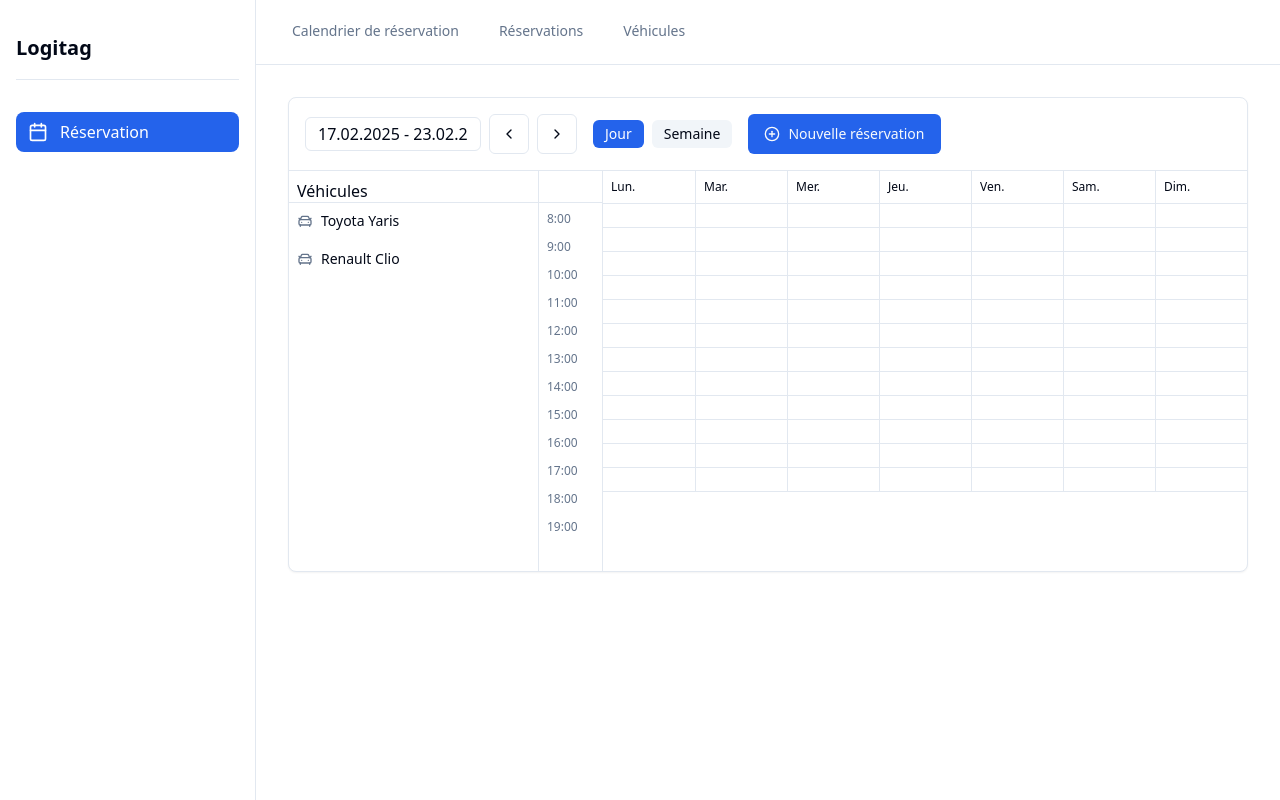
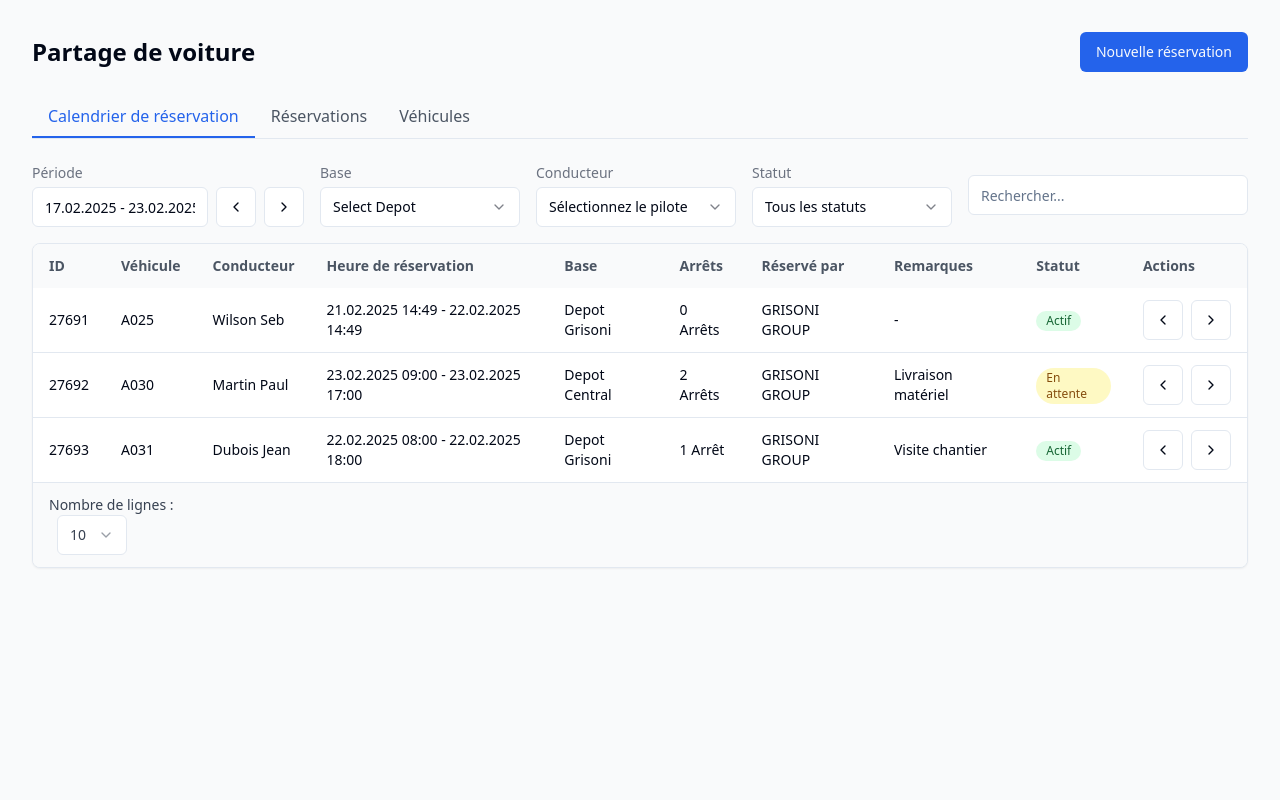
Before and after one commit to Aymanebouf/reservation-vehicules, a React (Vite) app: page / in a window 1280 px wide. Built offline with nearby package versions, Linux system fonts and the light colour scheme.

Commit message:
Update booking calendar display
- Remove time slots from the booking calendar, displaying only dates.
- Add a sample booking list to test functionality.

```diff
--- a/src/components/Calendar/BookingCalendar.tsx
+++ b/src/components/Calendar/BookingCalendar.tsx
@@ -3,42 +3,50 @@ import { Card } from "@/components/ui/card";
 import { ChevronLeft, ChevronRight } from "lucide-react";
 import { Button } from "@/components/ui/button";
 import {
-  Dialog,
-  DialogContent,
-  DialogHeader,
-  DialogTitle,
-  DialogTrigger,
-} from "@/components/ui/dialog";
-import { CarFront, PlusCircle } from "lucide-react";
-import NewBookingForm from "../Bookings/NewBookingForm";
+  Select,
+  SelectContent,
+  SelectItem,
+  SelectTrigger,
+  SelectValue,
+} from "@/components/ui/select";
+import { Input } from "@/components/ui/input";
 
 const weekDays = ["Lun.", "Mar.", "Mer.", "Jeu.", "Ven.", "Sam.", "Dim."];
-const timeSlots = Array.from({ length: 12 }, (_, i) => `${i + 8}:00`); // Réduit à 12h de 8h à 20h
 const vehicles = [
-  {
-    id: "A025",
-    name: "Toyota Yaris",
-    status: "Disponible",
-    type: "Citadine",
-  },
-  {
-    id: "A030",
-    name: "Renault Clio",
-    status: "En cours",
-    type: "Citadine",
-  },
+  { id: "A025", name: "Toyota Yaris" },
+  { id: "A030", name: "Renault Clio" },
+  { id: "A031", name: "Peugeot 208" },
 ];
 
 export const BookingCalendar = () => {
   return (
-    <Card className="overflow-hidden">
-      <div className="border-b p-4">
+    <div className="space-y-6">
+      <div className="flex items-center justify-between">
+        <h1 className="text-2xl font-semibold">Partage de voiture</h1>
+        <Button>Nouvelle réservation</Button>
+      </div>
+
+      <div className="flex border-b">
+        <button className="px-4 py-2 border-b-2 border-primary text-primary">
+          Calendrier de réservation
+        </button>
+        <button className="px-4 py-2 border-b-2 border-transparent text-gray-600 hover:border-gray-300">
+          Réservations
+        </button>
+        <button className="px-4 py-2 border-b-2 border-transparent text-gray-600 hover:border-gray-300">
+          Véhicules
+        </button>
+      </div>
+
+      <div className="space-y-4">
         <div className="flex items-center gap-4">
+          <div className="space-y-1">
+            <div className="text-sm text-gray-500">Période</div>
             <div className="flex items-center gap-2">
-            <input
+              <Input
                 type="text"
                 value="17.02.2025 - 23.02.2025"
-              className="w-44 rounded-md border px-3 py-1"
+                className="w-44"
               />
               <Button variant="outline" size="icon">
                 <ChevronLeft className="h-4 w-4" />
@@ -47,72 +55,170 @@ export const BookingCalendar = () => {
                 <ChevronRight className="h-4 w-4" />
               </Button>
             </div>
-          <div className="flex items-center gap-2">
-            <button className="rounded-md bg-primary px-3 py-1 text-sm text-white">
-              Jour
-            </button>
-            <button className="rounded-md bg-slate-100 px-3 py-1 text-sm">
-              Semaine
-            </button>
           </div>
-          <Dialog>
-            <DialogTrigger asChild>
-              <Button className="gap-2">
-                <PlusCircle className="h-4 w-4" />
-                Nouvelle réservation
-              </Button>
-            </DialogTrigger>
-            <DialogContent className="sm:max-w-[90vw] sm:h-[90vh]">
-              <DialogHeader>
-                <DialogTitle>Nouvelle réservation</DialogTitle>
-              </DialogHeader>
-              <NewBookingForm />
-            </DialogContent>
-          </Dialog>
+
+          <div className="space-y-1">
+            <div className="text-sm text-gray-500">Base</div>
+            <Select>
+              <SelectTrigger className="w-[200px]">
+                <SelectValue placeholder="Select Depot" />
+              </SelectTrigger>
+              <SelectContent>
+                <SelectItem value="depot1">Depot Grisoni</SelectItem>
+                <SelectItem value="depot2">Depot Central</SelectItem>
+              </SelectContent>
+            </Select>
+          </div>
+
+          <div className="space-y-1">
+            <div className="text-sm text-gray-500">Conducteur</div>
+            <Select>
+              <SelectTrigger className="w-[200px]">
+                <SelectValue placeholder="Sélectionnez le pilote" />
+              </SelectTrigger>
+              <SelectContent>
+                <SelectItem value="driver1">Wilson Seb</SelectItem>
+                <SelectItem value="driver2">Martin Paul</SelectItem>
+              </SelectContent>
+            </Select>
+          </div>
+
+          <div className="space-y-1">
+            <div className="text-sm text-gray-500">Statut</div>
+            <Select>
+              <SelectTrigger className="w-[200px]">
+                <SelectValue placeholder="Tous les statuts" />
+              </SelectTrigger>
+              <SelectContent>
+                <SelectItem value="all">Tous les statuts</SelectItem>
+                <SelectItem value="active">Actif</SelectItem>
+                <SelectItem value="completed">Terminé</SelectItem>
+              </SelectContent>
+            </Select>
+          </div>
+
+          <div className="flex-1">
+            <Input
+              type="search"
+              placeholder="Rechercher..."
+              className="max-w-[300px] ml-auto"
+            />
           </div>
         </div>
-      <div className="grid grid-cols-[250px_auto_1fr] h-[400px] overflow-hidden"> {/* Hauteur réduite */}
-        <div className="border-r">
-          <div className="h-8 border-b bg-white font-medium p-2">Véhicules</div>
-          <div className="space-y-[2px]">
-            {vehicles.map((vehicle) => (
-              <div
-                key={vehicle.id}
-                className="flex items-center gap-2 p-2 hover:bg-slate-50"
-              >
-                <CarFront className="h-4 w-4 text-slate-500" />
-                <span className="text-sm">{vehicle.name}</span>
+
+        <Card className="overflow-hidden">
+          <div className="relative overflow-x-auto">
+            <table className="w-full text-sm text-left">
+              <thead className="bg-gray-50 text-gray-600">
+                <tr>
+                  <th className="px-4 py-3">ID</th>
+                  <th className="px-4 py-3">Véhicule</th>
+                  <th className="px-4 py-3">Conducteur</th>
+                  <th className="px-4 py-3">Heure de réservation</th>
+                  <th className="px-4 py-3">Base</th>
+                  <th className="px-4 py-3">Arrêts</th>
+                  <th className="px-4 py-3">Réservé par</th>
+                  <th className="px-4 py-3">Remarques</th>
+                  <th className="px-4 py-3">Statut</th>
+                  <th className="px-4 py-3">Actions</th>
+                </tr>
+              </thead>
+              <tbody>
+                <tr className="border-b">
+                  <td className="px-4 py-3">27691</td>
+                  <td className="px-4 py-3">A025</td>
+                  <td className="px-4 py-3">Wilson Seb</td>
+                  <td className="px-4 py-3">21.02.2025 14:49 - 22.02.2025 14:49</td>
+                  <td className="px-4 py-3">Depot Grisoni</td>
+                  <td className="px-4 py-3">0 Arrêts</td>
+                  <td className="px-4 py-3">GRISONI GROUP</td>
+                  <td className="px-4 py-3">-</td>
+                  <td className="px-4 py-3">
+                    <span className="inline-flex items-center px-2.5 py-0.5 rounded-full text-xs font-medium bg-green-100 text-green-800">
+                      Actif
+                    </span>
+                  </td>
+                  <td className="px-4 py-3">
+                    <div className="flex items-center gap-2">
+                      <Button variant="outline" size="icon">
+                        <ChevronLeft className="h-4 w-4" />
+                      </Button>
+                      <Button variant="outline" size="icon">
+                        <ChevronRight className="h-4 w-4" />
+                      </Button>
                     </div>
-            ))}
+                  </td>
+                </tr>
+                <tr className="border-b">
+                  <td className="px-4 py-3">27692</td>
+                  <td className="px-4 py-3">A030</td>
+                  <td className="px-4 py-3">Martin Paul</td>
+                  <td className="px-4 py-3">23.02.2025 09:00 - 23.02.2025 17:00</td>
+                  <td className="px-4 py-3">Depot Central</td>
+                  <td className="px-4 py-3">2 Arrêts</td>
+                  <td className="px-4 py-3">GRISONI GROUP</td>
+                  <td className="px-4 py-3">Livraison matériel</td>
+                  <td className="px-4 py-3">
+                    <span className="inline-flex items-center px-2.5 py-0.5 rounded-full text-xs font-medium bg-yellow-100 text-yellow-800">
+                      En attente
+                    </span>
+                  </td>
+                  <td className="px-4 py-3">
+                    <div className="flex items-center gap-2">
+                      <Button variant="outline" size="icon">
+                        <ChevronLeft className="h-4 w-4" />
+                      </Button>
+                      <Button variant="outline" size="icon">
+                        <ChevronRight className="h-4 w-4" />
+                      </Button>
                     </div>
+                  </td>
+                </tr>
+                <tr className="border-b">
+                  <td className="px-4 py-3">27693</td>
+                  <td className="px-4 py-3">A031</td>
+                  <td className="px-4 py-3">Dubois Jean</td>
+                  <td className="px-4 py-3">22.02.2025 08:00 - 22.02.2025 18:00</td>
+                  <td className="px-4 py-3">Depot Grisoni</td>
+                  <td className="px-4 py-3">1 Arrêt</td>
+                  <td className="px-4 py-3">GRISONI GROUP</td>
+                  <td className="px-4 py-3">Visite chantier</td>
+                  <td className="px-4 py-3">
+                    <span className="inline-flex items-center px-2.5 py-0.5 rounded-full text-xs font-medium bg-green-100 text-green-800">
+                      Actif
+                    </span>
+                  </td>
+                  <td className="px-4 py-3">
+                    <div className="flex items-center gap-2">
+                      <Button variant="outline" size="icon">
+                        <ChevronLeft className="h-4 w-4" />
+                      </Button>
+                      <Button variant="outline" size="icon">
+                        <ChevronRight className="h-4 w-4" />
+                      </Button>
                     </div>
-        <div className="w-16 border-r bg-white">
-          <div className="h-8 border-b" />
-          <div className="space-y-3 p-2">
-            {timeSlots.map((time) => (
-              <div key={time} className="text-xs text-slate-500">{time}</div>
-            ))}
-          </div>
-        </div>
-        <div>
-          <div className="grid grid-cols-7 border-b">
-            {weekDays.map((day) => (
-              <div key={day} className="h-8 border-l p-2 text-xs font-medium first:border-l-0">
-                {day}
-              </div>
-            ))}
-          </div>
-          <div className="grid grid-cols-7">
-            {Array.from({ length: 7 }).map((_, dayIndex) => (
-              <div key={dayIndex} className="border-l first:border-l-0">
-                {timeSlots.map((time) => (
-                  <div key={time} className="h-6 border-b" />
-                ))}
-              </div>
-            ))}
+                  </td>
+                </tr>
+              </tbody>
+            </table>
+            <div className="flex items-center justify-between px-4 py-3 bg-gray-50">
+              <div className="text-sm text-gray-700">
+                Nombre de lignes :
+                <Select defaultValue="10">
+                  <SelectTrigger className="w-[70px] ml-2">
+                    <SelectValue placeholder="10" />
+                  </SelectTrigger>
+                  <SelectContent>
+                    <SelectItem value="10">10</SelectItem>
+                    <SelectItem value="20">20</SelectItem>
+                    <SelectItem value="50">50</SelectItem>
+                  </SelectContent>
+                </Select>
               </div>
             </div>
           </div>
         </Card>
+      </div>
+    </div>
   );
 };
--- a/src/pages/Index.tsx
+++ b/src/pages/Index.tsx
@@ -1,43 +1,10 @@
 
 import { BookingCalendar } from "@/components/Calendar/BookingCalendar";
-import { Sidebar } from "@/components/Layout/Sidebar";
-import { Link, useLocation } from "react-router-dom";
 
 const Index = () => {
-  const location = useLocation();
-  const tabs = [
-    { name: "Calendrier de réservation", path: "/calendar" },
-    { name: "Réservations", path: "/bookings" },
-    { name: "Véhicules", path: "/vehicles" },
-  ];
-
   return (
-    <div className="flex min-h-screen">
-      <Sidebar />
-      <main className="flex-1">
-        <div className="border-b">
-          <div className="flex h-16 items-center px-8">
-            <nav className="flex space-x-8">
-              {tabs.map((tab) => (
-                <Link
-                  key={tab.path}
-                  to={tab.path}
-                  className={`inline-flex items-center border-b-2 px-1 py-4 text-sm font-medium ${
-                    location.pathname === tab.path
-                      ? "border-primary text-primary"
-                      : "border-transparent text-slate-500 hover:border-slate-300 hover:text-slate-700"
-                  }`}
-                >
-                  {tab.name}
-                </Link>
-              ))}
-            </nav>
-          </div>
-        </div>
-        <div className="p-8">
-          <BookingCalendar />
-        </div>
-      </main>
+    <div className="min-h-screen bg-gray-50 p-8">
+      <BookingCalendar />
     </div>
   );
 };
```
Lines whose indentation alone changed are shown as unchanged.
